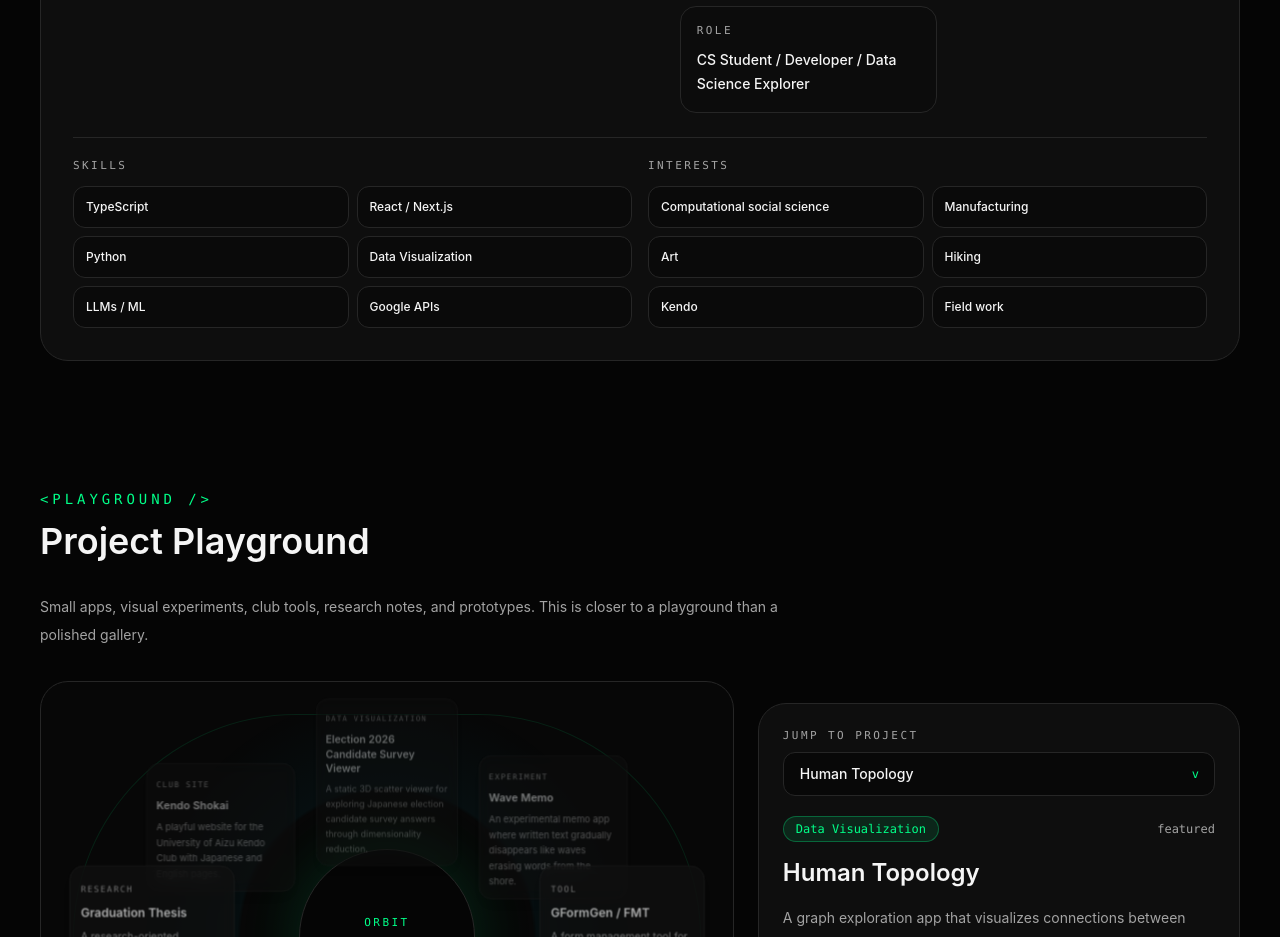
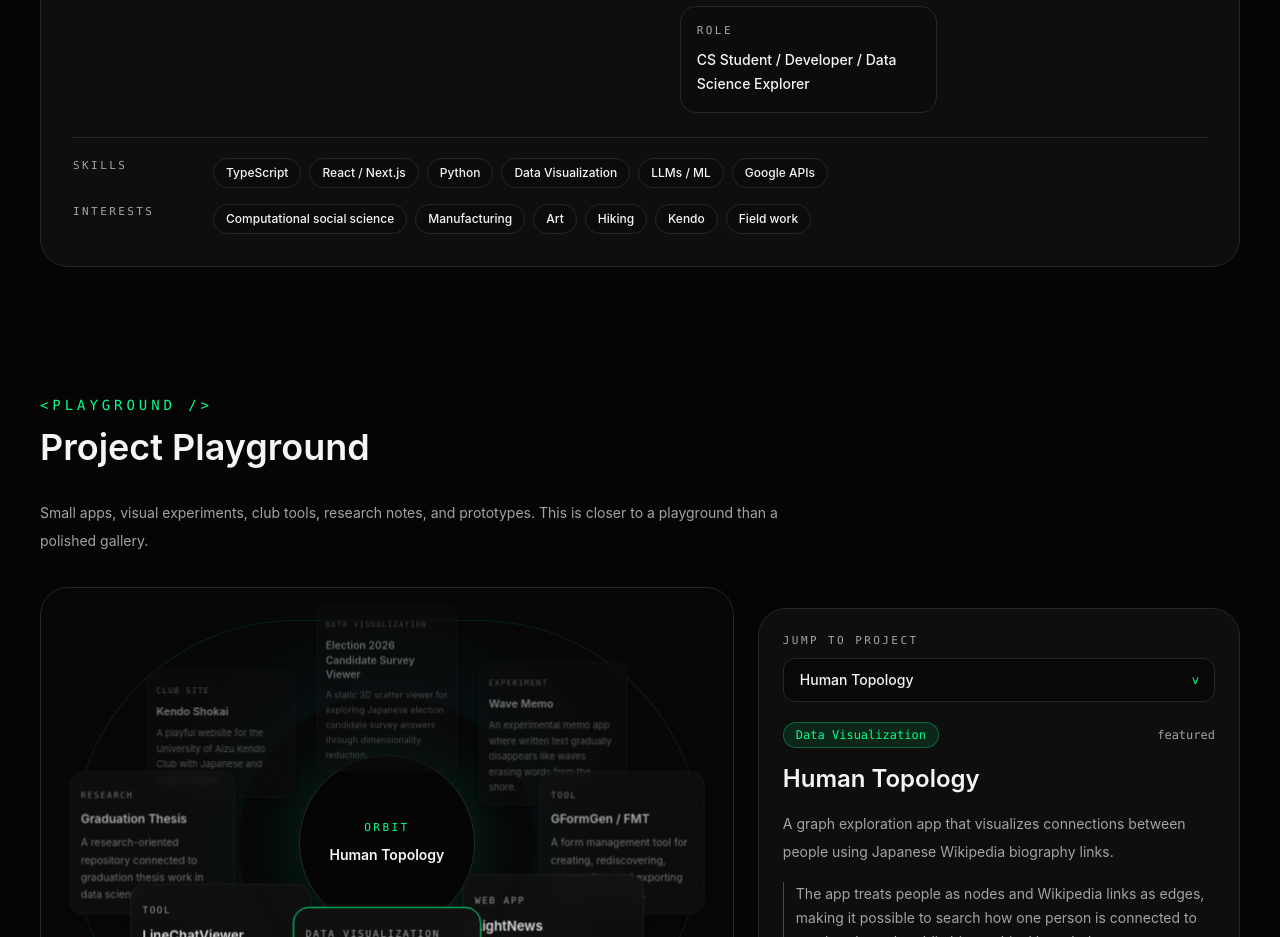
Before and after one commit to ryouy/profile, a Next.js app: page / in a window 1280 px wide. Shown: the part 1040-1977 px from the top of the page. Built offline with nearby package versions, Linux system fonts and the light colour scheme.

Commit message:
Simplify profile tags

```diff
--- a/src/components/Profile.tsx
+++ b/src/components/Profile.tsx
@@ -28,30 +28,30 @@ export function Profile() {
             ))}
           </div>
         </div>
-        <div className="mt-6 grid gap-4 border-t border-border pt-5 lg:grid-cols-2">
-          <div>
+        <div className="mt-6 space-y-4 border-t border-border pt-5">
+          <div className="grid gap-3 lg:grid-cols-[8rem_1fr] lg:items-start">
             <p className="font-mono text-[11px] uppercase tracking-[0.22em] text-muted">Skills</p>
-            <div className="mt-3 grid gap-2 sm:grid-cols-2">
+            <div className="flex flex-wrap gap-2">
               {skills.map((skill) => (
-                <div
+                <span
                   key={skill}
-                  className="rounded-xl border border-border bg-[#0b0b0b]/90 px-3 py-3 text-xs font-medium text-text transition hover:border-accent hover:text-accent"
+                  className="rounded-full border border-border bg-[#0b0b0b]/80 px-3 py-1.5 text-xs font-medium text-text transition hover:border-accent hover:text-accent"
                 >
                   {skill}
-                </div>
+                </span>
               ))}
             </div>
           </div>
-          <div>
+          <div className="grid gap-3 lg:grid-cols-[8rem_1fr] lg:items-start">
             <p className="font-mono text-[11px] uppercase tracking-[0.22em] text-muted">Interests</p>
-            <div className="mt-3 grid gap-2 sm:grid-cols-2">
+            <div className="flex flex-wrap gap-2">
               {profile.interests.map((interest) => (
-                <div
+                <span
                   key={interest}
-                  className="rounded-xl border border-border bg-[#0b0b0b]/90 px-3 py-3 text-xs font-medium text-text transition hover:border-accent hover:text-accent"
+                  className="rounded-full border border-border bg-[#0b0b0b]/80 px-3 py-1.5 text-xs font-medium text-text transition hover:border-accent hover:text-accent"
                 >
                   {interest}
-                </div>
+                </span>
               ))}
             </div>
           </div>
```
